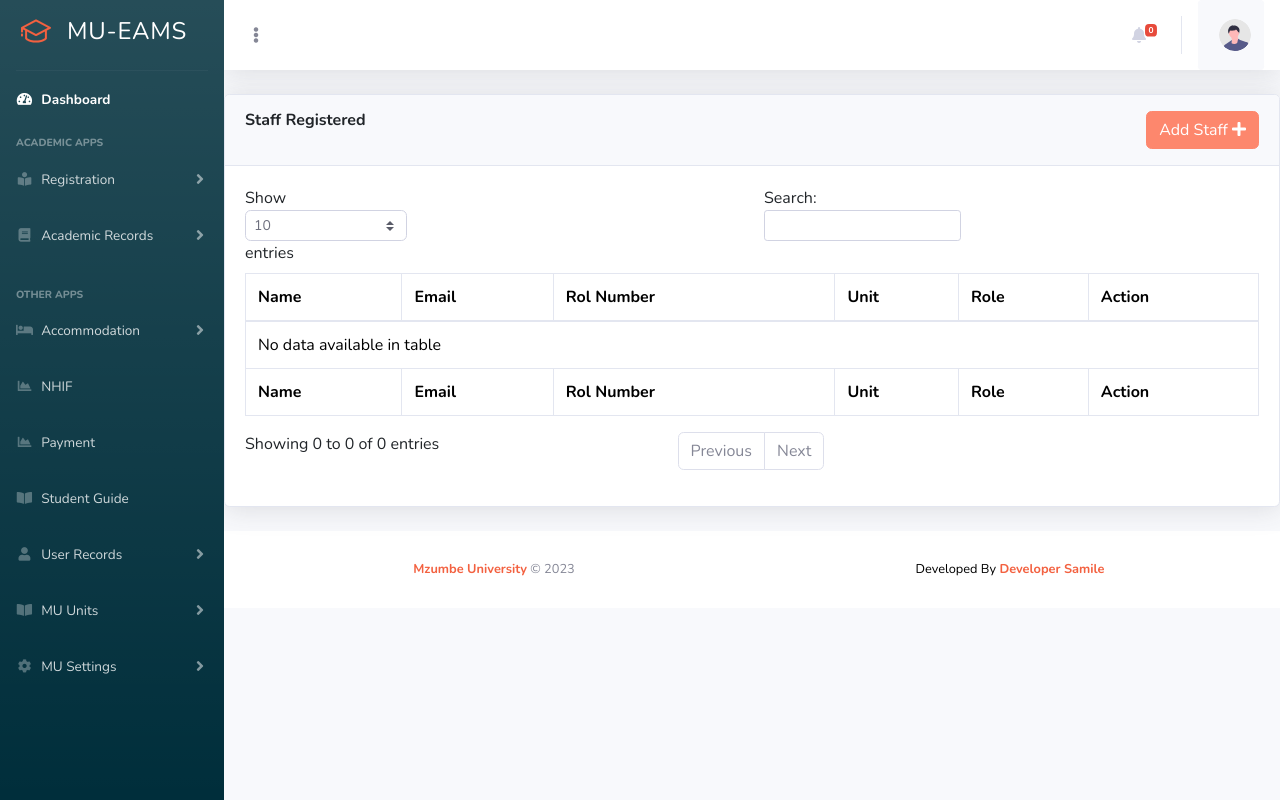
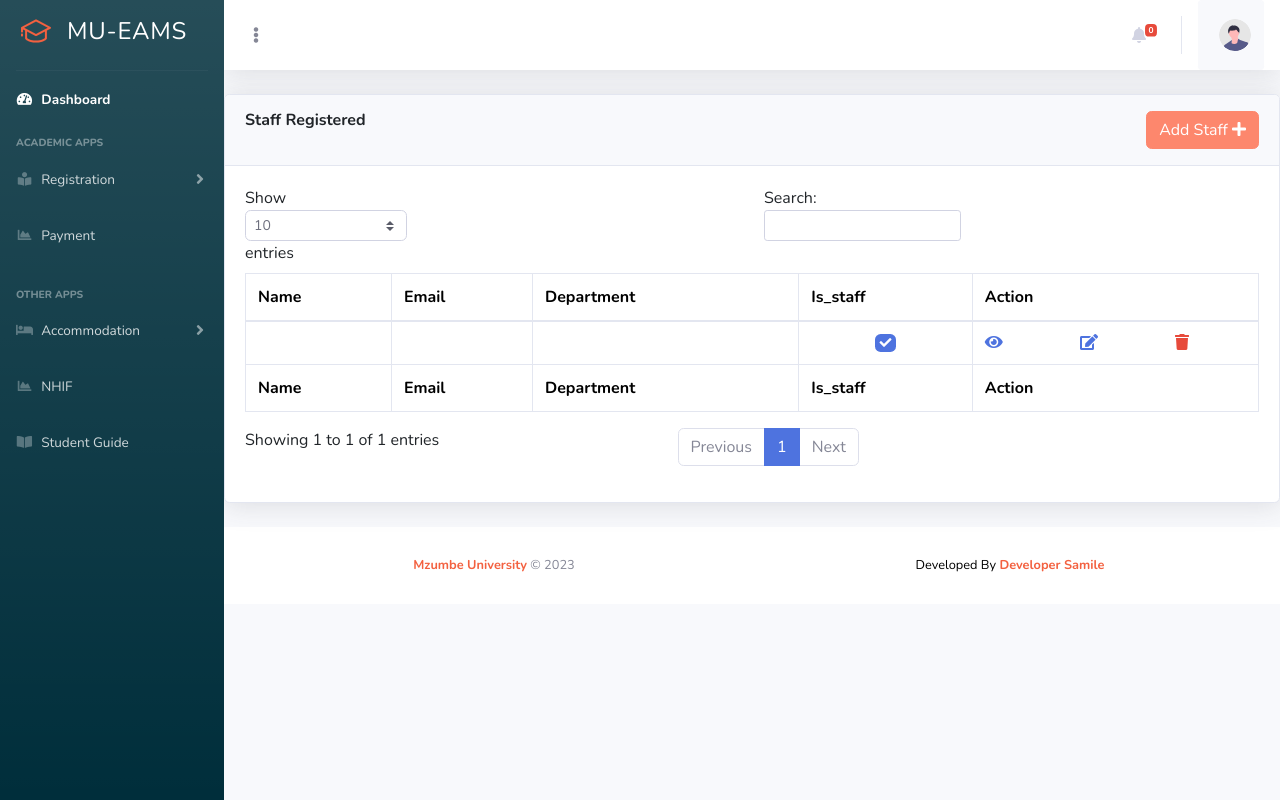
Before and after one commit to yohana-samile/mu-eams, a Django app: page /eams/staff in a window 1280 px wide. Run offline with Django 4.2, Linux system fonts and the light colour scheme; tables that the repository leaves empty hold one stand-in row (values such as "Sample post"); lists and menus that the app fills with data are empty; some libraries are stand-ins or nearby versions.

Commit message:
progress

```diff
--- /dev/null
+++ b/eams/templates/cw/student_cw.html
@@ -0,0 +1,3 @@
+{%load static %}
+{% include 'layout/layout.html' %}
+{% include 'layout/footer1.html' %}
--- a/eams/templates/layout/layout.html
+++ b/eams/templates/layout/layout.html
@@ -35,7 +35,7 @@
             <div class="sidebar-heading">
                 ACADEMIC APPS
             </div>
-
+            {% if user.is_staff == 0 %}
                 <!-- Nav Item - Pages Collapse Menu -->
                 <li class="nav-item">
                     <a class="nav-link collapsed" href="#" data-toggle="collapse" data-target="#collapseTwo" aria-expanded="true" aria-controls="collapseTwo">
@@ -54,20 +54,11 @@
                     </div>
                 </li>
 
-            <!-- Nav Item - Utilities Collapse Menu -->
+                <!-- payment -->
                 <li class="nav-item">
-                <a class="nav-link collapsed" href="#" data-toggle="collapse" data-target="#collapseUtilities"
-                    aria-expanded="true" aria-controls="collapseUtilities">
-                    <i class="fas fa-fw fa-book"></i>
-                    <span>Academic Records</span>
-                </a>
-                <div id="collapseUtilities" class="collapse" aria-labelledby="headingUtilities"
-                    data-parent="#accordionSidebar">
-                    <div class="collapse-inner rounded" style="background-color: #002E3B;">
-                        <a class="collapse-item text-white" href="utilities-color.html">Exams</a>
-                        <a class="collapse-item text-white" href="{% url 'exam_attendance' %}">Exam Attendance</a>
-                    </div>
-                </div>
+                    <a class="nav-link" href="{% url 'payment' %}">
+                        <i class="fas fa-fw fa-chart-area"></i>
+                        <span>Payment</span></a>
                 </li>
 
                 <div class="mb-4"></div>
@@ -91,12 +82,6 @@
                         <i class="fas fa-fw fa-chart-area"></i>
                         <span>NHIF</span></a>
                 </li>
-            <!-- payment -->
-            <li class="nav-item">
-                <a class="nav-link" href="{% url 'payment' %}">
-                    <i class="fas fa-fw fa-chart-area"></i>
-                    <span>Payment</span></a>
-            </li>
 
                 <!-- Nav Item - Student Guide -->
                 <li class="nav-item">
@@ -104,6 +89,7 @@
                         <i class="fas fa-fw fa-book-open"></i>
                         <span>Student Guide</span></a>
                 </li>
+            {% elif user.is_staff == 1 %}
                 <!-- USERS -->
                 <li class="nav-item">
                     <a class="nav-link collapsed" href="#" data-toggle="collapse" data-target="#collapseUsers"
@@ -119,7 +105,17 @@
                         </div>
                     </div>
                 </li>
-
+                <!-- cv -->
+                <li class="nav-item">
+                    <a class="nav-link" href="{% url 'student_cw' %}">
+                        <i class="fas fa-fw fa-book-open"></i>
+                        <span>Student Course Work</span></a>
+                </li>
+                <li class="nav-item">
+                    <a class="nav-link" href="{% url 'exam_attendance' %}">
+                        <i class="fas fa-fw fa-book"></i>
+                        <span>Exam Attendance</span></a>
+                </li>
                 <!-- Nav Item - Mu Units -->
                 <li class="nav-item">
                     <a class="nav-link collapsed" href="#" data-toggle="collapse" data-target="#collapseUnits"
@@ -154,18 +150,16 @@
                         </div>
                     </div>
                 </li>
+            {% endif %}
         </ul>
         <!-- End of Sidebar -->
 
         <!-- Content Wrapper -->
         <div id="content-wrapper" class="d-flex flex-column">
-
             <!-- Main Content -->
             <div id="content">
-
                 <!-- Topbar -->
                 <nav class="navbar navbar-expand navbar-light bg-white topbar mb-4 static-top shadow">
-
                     <div class="row">
                         <div class="col-md-4">
                             <button class="btn rounded-circle mr-3" id="sidebarToggle">
@@ -226,13 +220,8 @@
                                 </a>
                             </div>
                         </li>
-
                     </ul>
-
                 </nav>
                 <!-- End of Topbar -->
-
-
             <!-- PAGE CONTENT -->
-
             <!-- End of Main Content -->
--- a/eams/templates/user/staff.html
+++ b/eams/templates/user/staff.html
@@ -23,9 +23,8 @@
                     <tr>
                         <th>Name</th>
                         <th>Email</th>
-                        <th>Rol Number</th>
-                        <th>Unit</th>
-                        <th>Role</th>
+                        <th>Department</th>
+                        <th>Is_staff</th>
                         <th>Action</th>
                     </tr>
                 </thead>
@@ -33,20 +32,18 @@
                     <tr>
                         <th>Name</th>
                         <th>Email</th>
-                        <th>Rol Number</th>
-                        <th>Unit</th>
-                        <th>Role</th>
+                        <th>Department</th>
+                        <th>Is_staff</th>
                         <th>Action</th>
                     </tr>
                 </tfoot>
                 <tbody>
-                    {% for staff in all_staff %}
+                    {% for staff in staffs %}
                         <tr>
                             <td>{{staff.first_name}} {{staff.last_name}}</td>
                             <td>{{staff.email}}</td>
-                            <td>{{staff.rol_number}}</td>
                             <td>{{staff.unit}}</td>
-                            <td>
+                            <td class=" text-center">
                                 <div class="badge badge-primary">
                                     {{staff.is_staff}} <i class="fa fa-check"></i></td>
                                 </div>
--- a/eams/urls.py
+++ b/eams/urls.py
@@ -35,6 +35,7 @@ urlpatterns = [
 
     # exam_attendance, payment
     path("exam_attendance", views.exam_attendance, name="exam_attendance"),
-    path("payment", views.payment, name="payment")
+    path("payment", views.payment, name="payment"),
+    path("student_cw", views.student_cw, name="student_cw")
 # ] + static(settings.STATIC_URL, document_root=settings.STATIC_ROOT)
 ] + static(settings.MEDIA_URL, document_root=settings.MEDIA_ROOT)
--- a/eams/views.py
+++ b/eams/views.py
@@ -5,7 +5,7 @@ from django.contrib.auth import authenticate, login, logout
 from django.db.models import Sum
 from .forms import FormDepertment, FormUnit, FormYearOFStudy, FormProgramme, FormEducationLevel, FormSemester, FormCourse, StudentForm, SemesterRegistrationForm, Payment_for_Student, StaffForm
 # for fetching data
-from eams.models import Department, Unit, Year_of_study, Programme, Education_level, Semester, Course, Student, SemesterRegistration, Payment
+from eams.models import Department, Unit, Year_of_study, Programme, Education_level, Semester, Course, Student, SemesterRegistration, Payment, Staff
 from django.contrib.auth.decorators import login_required
 from django.utils import timezone
 import random
@@ -271,7 +271,7 @@ def staff(request):
     context = {
         'form':form,
         'all_dep': Department.objects.all(),
-        'students': Student.objects.all(),
+        'staffs': Staff.objects.all(),
     }
     return render(request, 'user/staff.html', context)
 
@@ -345,6 +345,10 @@ def payment(request):
         'total_paid': total_paid
     }
     return render(request, 'payment/payment.html', context)
+
+# student_cw
+def student_cw(request):
+    return render(request, 'cw/student_cw.html')
 # logout
 # def logout(request):
 #     auth.logout(request)
```
Lines whose indentation alone changed are shown as unchanged.
